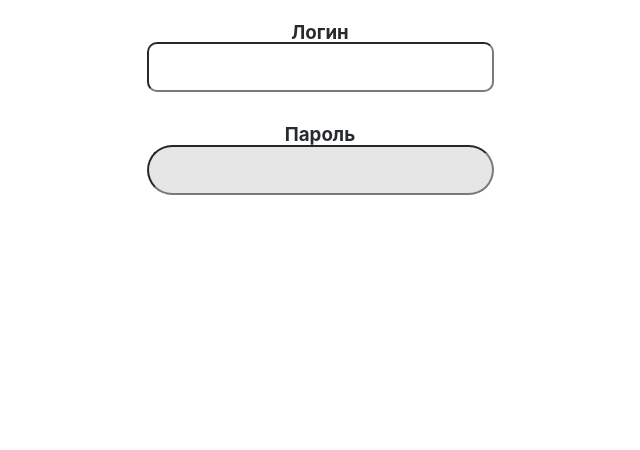
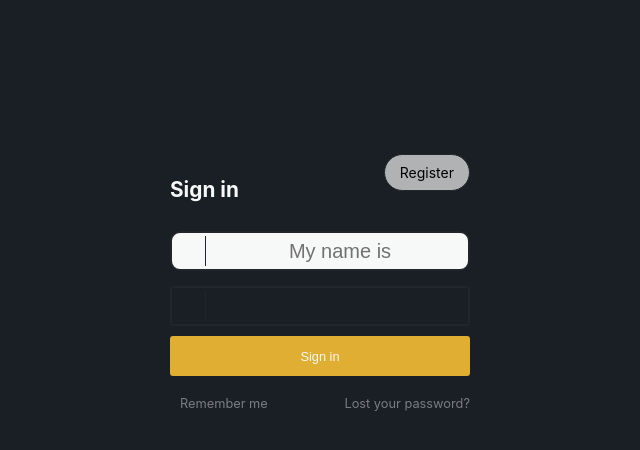
Before and after one commit to DoSomeLight/dosomelight-lk, a React (Create React App) app: page /auth in a window 1280 px wide. Shown: the top 450 px of the page, without its empty margins (320-960 px from the left). Built offline with nearby package versions, Linux system fonts and the light colour scheme; no server answers.

Commit message:
авторизация, черный

```diff
--- a/src/ROUTES/Auth/BackStage/Assets/Styles/style.scss
+++ b/src/ROUTES/Auth/BackStage/Assets/Styles/style.scss
@@ -1,10 +1,14 @@
 .backStage--auth {
-	margin: auto;
-	background-color: rgba(255, 255, 255, 0.925);
-	min-height: 100%;
-	position: relative;
-	display: flex;
-	flex-direction: column;
+
+    margin-left: 20%;
+    margin-right: 20%;
+    margin-top: 20%;
+    margin-bottom: 0%;
+    background-color: #F7D265;
+    min-height: 100%;
+    position: relative;
+    display: flex;
+    flex-direction: column;
 
 	& > * {
 		display: flex;
@@ -12,3 +16,177 @@
 		flex-direction: column;
 	}
 }
+@import url(https://fonts.googleapis.com/css?family=Roboto:400,300,500);
+
+$bg:#1a1f25;
+$button:#e6b333;
+$border:#22272d;
+
+
+
+*, *:after, *:before{
+  box-sizing:border-box;
+}
+
+html, body {background:$bg;font-family: 'Roboto', sans-serif;}
+
+.clear {clear:both;}
+
+#man-people-user, #lock-locker {
+  fill:white;
+}
+
+.wrapper{
+  width:300px;
+  margin:12% auto;
+}
+
+form {position:relative;}
+
+.clear {clear:both;}
+.sign-in {
+  float:left;
+  color:white;
+  font-size:1.3em;
+}
+.button {
+  float:right;
+  color:#7f8084;
+  border:1px solid $border;
+  padding:7px 15px;
+  border-radius:3px;
+  font-size:0.8em;
+  cursor:pointer;
+}
+.button:hover {color:#d3d3d3}
+.lock {
+  position:absolute;
+  width:30px;
+  height:30px;
+  margin-top:10px;
+  padding:7px;
+  left:5px;
+  &::after {
+    content:"";
+    width:1px;
+    height:30px;
+    position:absolute;
+    background:$border;
+    top:0px;
+    left:100%;
+  }
+}
+.user {
+
+  position:absolute;
+  width:30px;
+  height:30px;
+  margin-top:10px;
+  padding:7px;
+  left:5px;
+  &::after {
+    content:"";
+    width:1px;
+    height:30px;
+    position:absolute;
+    background:$border;
+    top:0px;
+    left:100%;
+  }
+}
+
+input {
+  width:100%;
+  padding:5px;
+  height:40px;
+  border-radius:3px;
+  margin:5px 0;
+  outline: none;
+}
+input[type="text"]:focus, input[type="password"]:focus {
+  border:1px solid white;
+  box-shadow:none;
+}
+.user-input:focus .user{
+  background:white !important;
+
+}
+
+
+input[type="text"]{
+  background:transparent;
+  border:2px solid $border;
+  padding-left:45px;
+  color:$button;
+}
+input[type="password"]{
+  background:transparent;
+  border:2px solid $border;
+  padding-left:45px;
+  color:$button;
+}
+input[type="submit"]{
+  background:$button;
+  border:none;
+  color:white;
+  text-align:center;
+  font-size:0.8em;
+  cursor:pointer;
+}
+
+input[type="radio"]{
+  display:none;
+}
+.radio-check {
+  width:50px;
+  height:20px;
+  border:1px solid $border;
+  border-radius:30px;
+  margin-top:10px;
+  float:left;
+  text-align:center;
+  padding:4px 0;
+  color:$button;
+  font-size:0.65em;
+  position:relative;
+  label{
+    margin:0 2px;
+    cursor:pointer;
+  }
+  .switch-selection{
+    display: block;
+    position: absolute;
+    width:11px;
+    height:11px;
+    border-radius:50%;
+    background:#babbbd;
+    margin-top:-11px;
+    margin-left:11px;
+    transition: 0.2s ease-out;
+  }
+
+}
+
+ .radio-yes:checked ~ .switch-selection{
+    margin-left:25px !important;
+  }
+
+
+.check-label {
+  font-size:0.8em;
+  color:#7f8084;
+  margin-top:10px;
+  float:left;
+  padding:3px 0;
+  margin-left:10px;
+}
+
+
+.forgot-label {
+  font-size:0.8em;
+  color:#7f8084;
+  margin-top:10px;
+  float:right;
+  padding:3px 0;
+  cursor:pointer;
+}
--- a/src/ROUTES/Auth/master.Page.Auth.tsx
+++ b/src/ROUTES/Auth/master.Page.Auth.tsx
@@ -1,22 +1,75 @@
 import { BackStage, AuthTextArea, AuthBtn } from 'ROUTES/Auth'
 
 export const AUTH_PAGE = () => (
-	<div>
-		<BackStage css="backStage--auth">
-			<form className="formInput--auth" id="vhod" method="POST">
-				{/* <button></button> */}
+	// <div>
+	// 	<BackStage css="backStage--auth">
+	// 		<form className="formInput--auth" id="vhod" method="POST">
+	// 			{/* <button></button> */}
 
-				<h3 className="nunun">Логин</h3>
+	// 			<h3 className="nunun">Логин</h3>
 
-				<AuthTextArea id="login" css="loginInput--auth" />
+	// 			<AuthTextArea id="login" css="loginInput--auth" />
 
-				<h3 className="nunun">Пароль</h3>
+	// 			<h3 className="nunun">Пароль</h3>
 
-				<AuthTextArea id="password" css="passwordInput--auth" />
+	// 			<AuthTextArea id="password" css="passwordInput--auth" />
 
-				<p></p>
-			</form>
-			<AuthBtn id="submit-btn" css="button-Submit--auth" form="vhod" />
-		</BackStage>
-	</div>
+	// 			<p></p>
+	// 		</form>
+	// 		<AuthBtn id="submit-btn" css="button-Submit--auth" form="vhod" />
+	// 	</BackStage>
+	// </div>
+
+
+<div className="wrapper">
+  <div className="header">
+    <h3 className="sign-in">Sign in</h3>
+    <div className="button">
+      Register
+    </div>
+  </div>
+   <div className="clear"></div>
+  <form>
+      <div>
+         <label className="user" htmlFor="text">
+           <svg viewBox="0 0 32 32">
+                    <g filter="">
+                      {/* <use xlink:href="#man-people-user"></use> */}
+                    </g>
+                  </svg>
+         </label>
+        <input className="user-input" type="text" name="name" id="name" placeholder="My name is"  />
+      </div>
+      <div>
+        <label className="lock" htmlFor="password">
+          <svg viewBox="0 0 32 32">
+             <g filter="">
+               {/* <use xlink:href="#lock-locker"></use> */}
+              </g>
+            </svg>
+        </label>
+        <input type="password" name="name" id="name" placeholder="" />
+      </div>
+     <div>
+      <input type="submit" value="Sign in" />
+    </div>
+    {/* <div className="radio-check">
+      <input type="radio" className="radio-no" id="no" name="remember" value="no" checked>
+      <label className="no"><i className="fa fa-times"></i></label>
+      <input type="radio" className="radio-yes" id="yes" name="remember" value="yes">
+      <label className="yes"><i className="fa fa-check"></i></label>
+      <span className="switch-selection"></span>
+    </div> */}
+      <span className="check-label">Remember me</span>
+      <span className="forgot-label">Lost your password?</span>
+      <div className="clear"></div>
+  </form>
+</div>
+
+
+
+
+
+
+
 )
```
